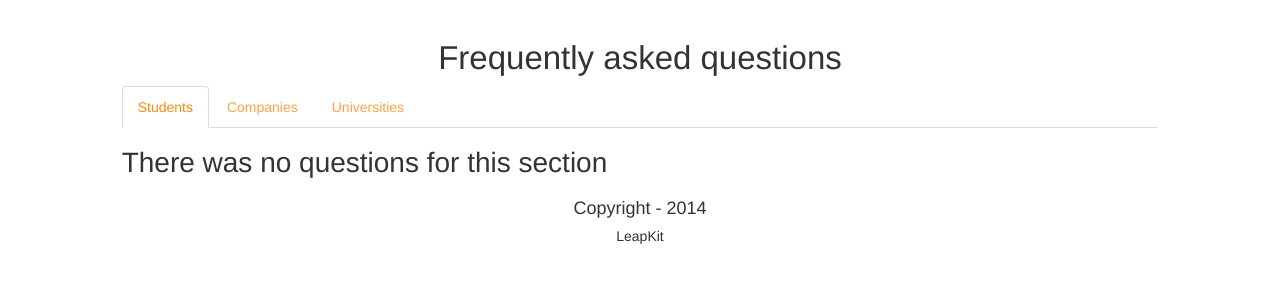
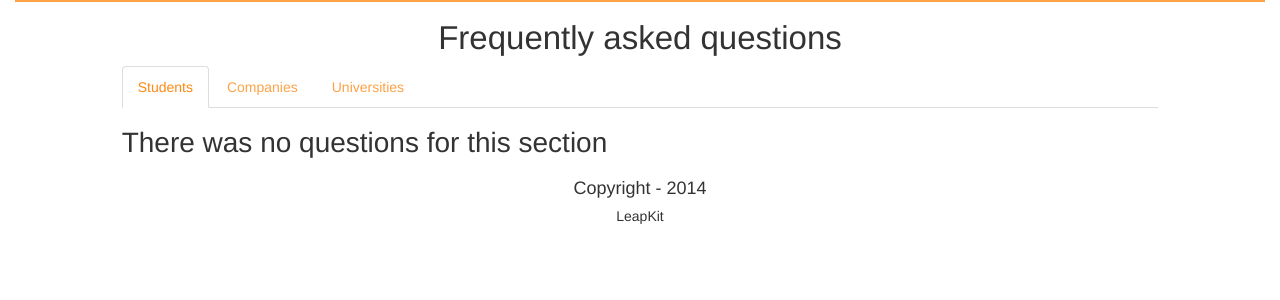
Before and after one commit to paritosh1990/EPITA, a Django app: page /FAQ/ in a window 1280 px wide. Shown: the part 72-372 px from the top of the page. Run offline with Django 3.2, Linux system fonts and the light colour scheme; data that the repository does not hold is empty; some libraries are stand-ins or nearby versions.

Commit message:
Altered header design
I added a line sperating the navigation bar from the rest of the content.

```diff
--- a/leapkit/templates/base/base_generic.html
+++ b/leapkit/templates/base/base_generic.html
@@ -45,6 +45,7 @@
 				</nav>
 			</div>
 		</div>
+        <div class="nav_bottom col-md-12"></div>
 		{% if messages %}
     		{% for message in messages %}
 			    <div class="row">
--- a/root/forms.py
+++ b/root/forms.py
@@ -12,12 +12,12 @@ class ContactForm(forms.ModelForm):
         self.helper = FormHelper()
         self.helper.form_action = 'contact_leapkit'
         self.helper.layout = Layout(
-            Field('name', css_class="cool"),
+            Field('name', wrapper_class="extra-class"),
             Field('email', css_class="cool"),
             Div(template="layout/quill.html"),
             Field('body', type="hidden", id="hiddenBody"),
             ButtonHolder(
-                Submit('submit', 'Contact',css_class="col-md-4 col-md-offset-4")
+                Submit('submit', 'Contact',css_class="col-md-4 col-xs-4 col-xs-offset-4 col-md-offset-4")
             )
         )
 
--- a/root/static/root/css/global.css
+++ b/root/static/root/css/global.css
@@ -1,14 +1,28 @@
 
 .navbar {
 	margin-top: 20px;
+    margin-bottom: 0px;
 }
 
 #instantclick-bar {
   background: #FEA246;
 }
 
+.asteriskField {
+    display: none;
+}
+
 a {
 	text-decoration: none !important;
+}
+
+.icon-bar {
+     background: #FEA246 !important;
+}
+
+.nav_bottom {
+    height: 1px;
+    border-bottom: 2px solid #FEA246;
 }
 
 
```
